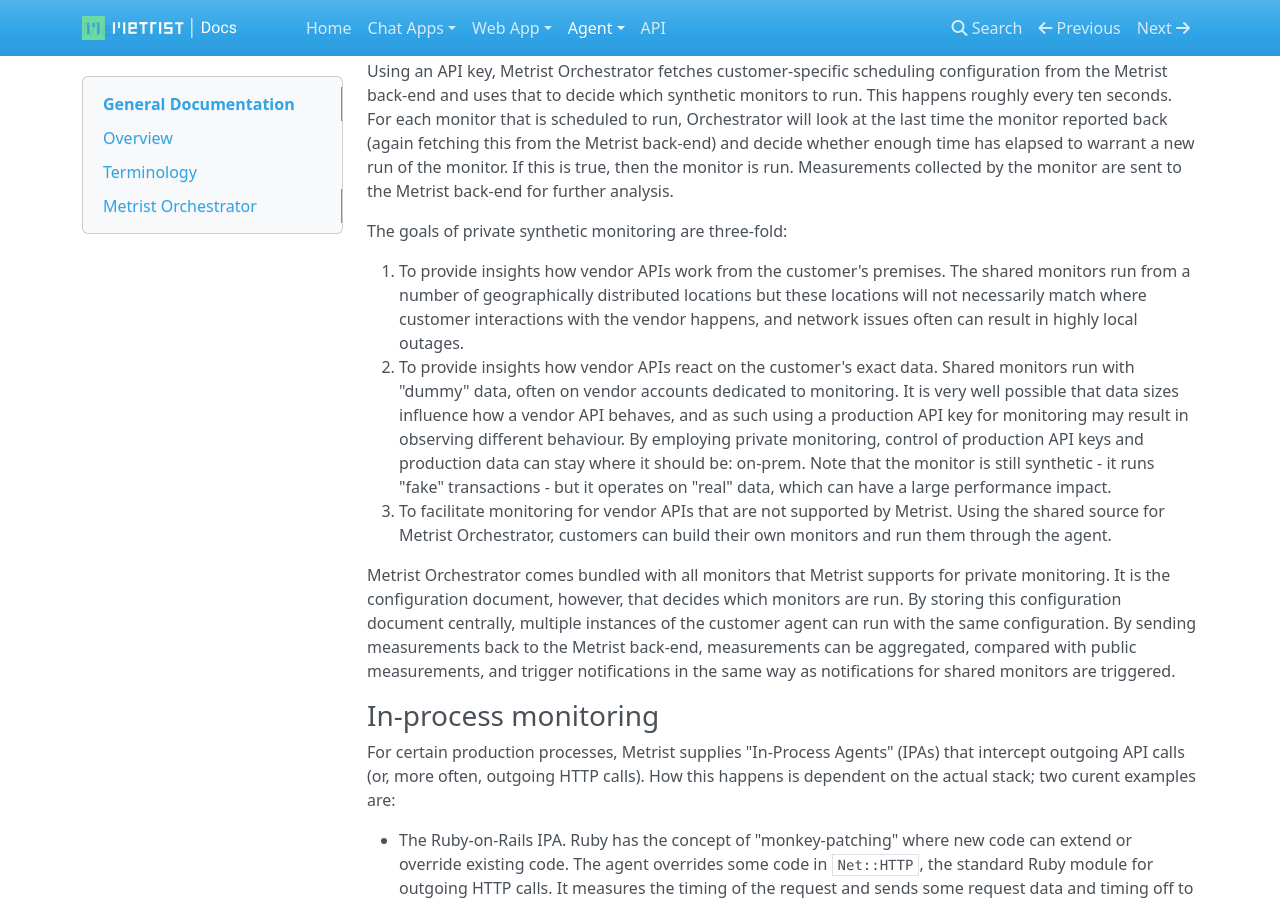
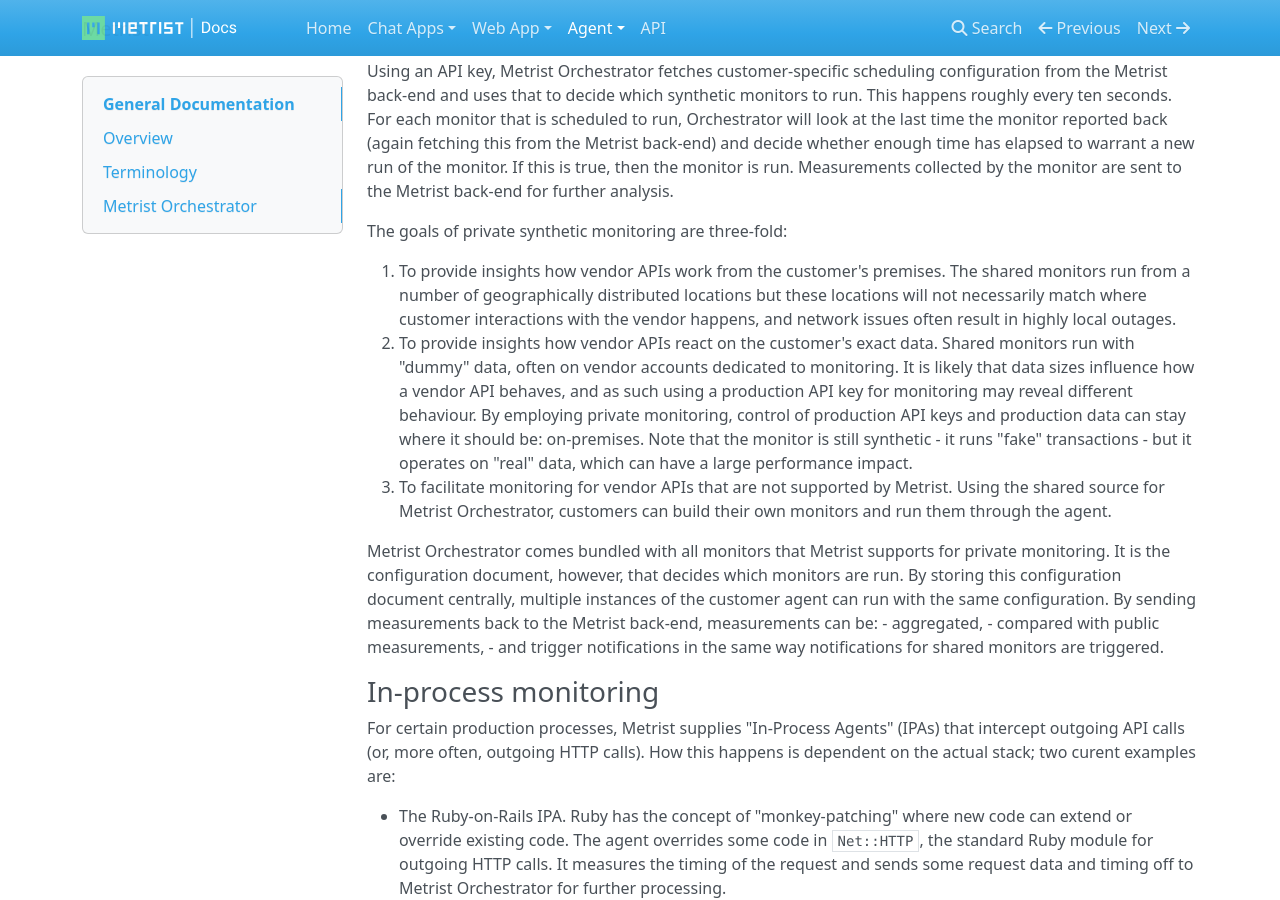
Before and after one commit to Metrist-Software/product-docs, an MkDocs documentation site: the page built from docs/agent-overview.md, in a window 1280 px wide and 900 px high, scrolled down 1098 px. Built offline with MkDocs 1.6.1, drawn with Linux system fonts in a browser that asks for light colours; nearby versions of some CDN libraries; some of the changed text lies outside the part shown.

Commit message:
Minor grammer adjustments in agent-overview

```diff
--- a/docs/agent-overview.md
+++ b/docs/agent-overview.md
@@ -57,13 +57,13 @@ The goals of private synthetic monitoring are three-fold:
 
 1. To provide insights how vendor APIs work from the customer's premises. The shared monitors run from
    a number of geographically distributed locations but these locations will not necessarily match where
-   customer interactions with the vendor happens, and network issues often can result in highly local
+   customer interactions with the vendor happens, and network issues often result in highly local
    outages.
 2. To provide insights how vendor APIs react on the customer's exact data. Shared monitors run with
-   "dummy" data, often on vendor accounts dedicated to monitoring. It is very well possible that data sizes
+   "dummy" data, often on vendor accounts dedicated to monitoring. It is likely that data sizes
    influence how a vendor API behaves, and as such using a production API key for monitoring may
-   result in observing different behaviour. By employing private monitoring, control of production
-   API keys and production data can stay where it should be: on-prem. Note that the monitor is still
+   reveal different behaviour. By employing private monitoring, control of production
+   API keys and production data can stay where it should be: on-premises. Note that the monitor is still
    synthetic - it runs "fake" transactions - but it operates on "real" data, which can
    have a large performance impact.
 3. To facilitate monitoring for vendor APIs that are not supported by Metrist. Using the
@@ -72,9 +72,10 @@ The goals of private synthetic monitoring are three-fold:
 Metrist Orchestrator comes bundled with all monitors that Metrist supports for private monitoring. It
 is the configuration document, however, that decides which monitors are run. By storing this configuration
 document centrally, multiple instances of the customer agent can run with the same configuration. By
-sending measurements back to the Metrist back-end, measurements can be aggregated, compared with
-public measurements, and trigger notifications in the same way as notifications for shared monitors
-are triggered.
+sending measurements back to the Metrist back-end, measurements can be:
+- aggregated,
+- compared with public measurements,
+- and trigger notifications in the same way notifications for shared monitors are triggered.
 
 <!-- TODO: links to installation, configuration, monitoring DSL -->
 
@@ -122,7 +123,7 @@ or combining URL fragments, it is shipped "as is" to Metrist Orchestrator so tha
 trend may continue with more format variations to accomodate specific use cases.
 
 An IPA message consists of fields, separated by tab characters (ASCII code 9) and terminated by line feeds (ASCII code 11). This
-format is simple to construct, simple to parse, and human readable. The first field is always a version code, and it determines
+format is simple to construct, simple to parse, and human readable. The first field is always a version code and it determines
 the rest of the payload. The current variants are:
 
 * Version "0": four fields containing the HTTP method, host, path and time (in fractional milliseconds);
```
